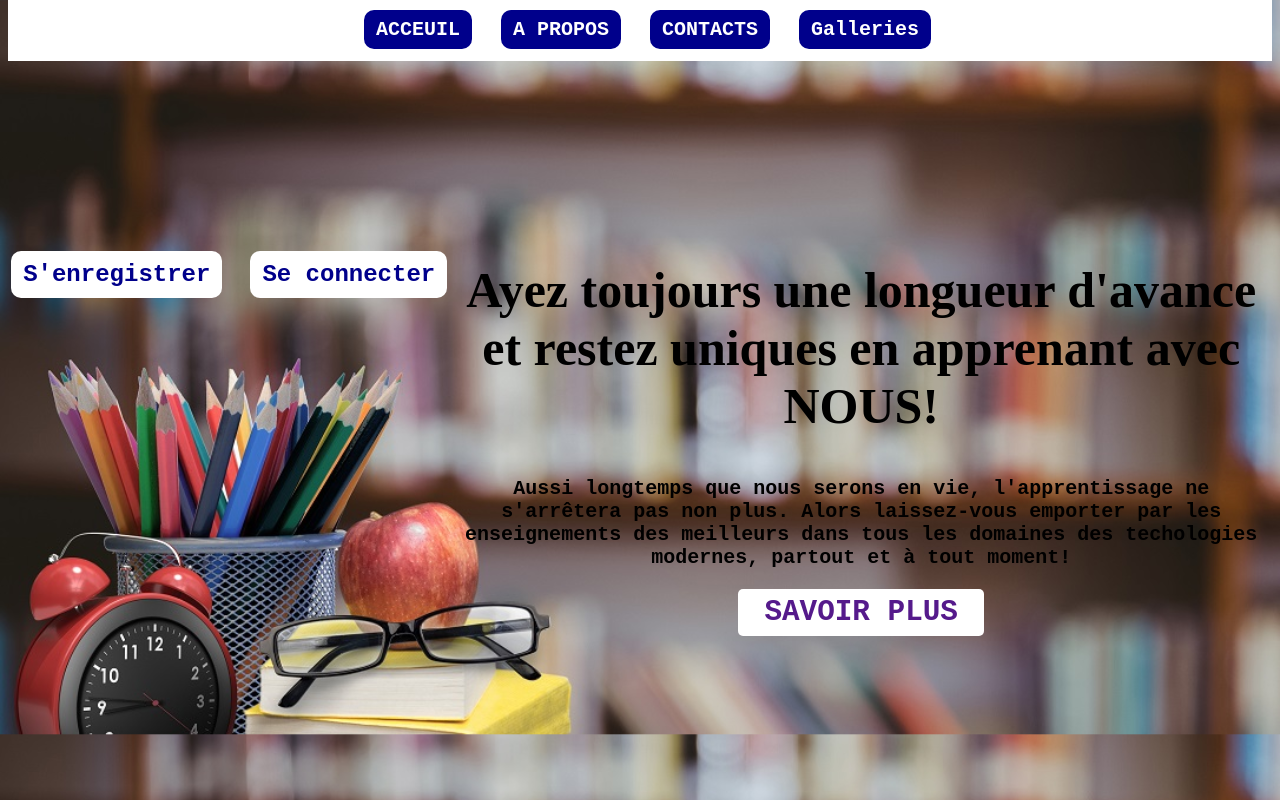
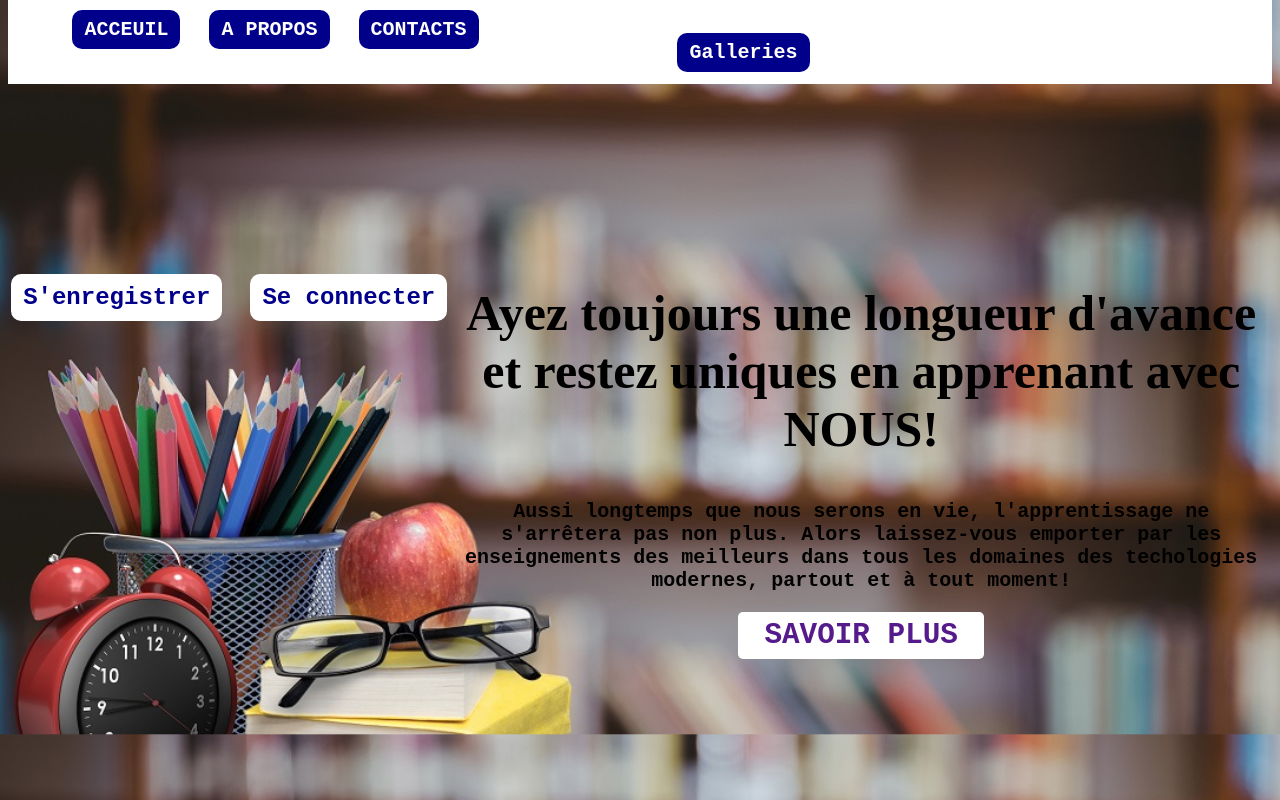
Before and after one commit to pmakengo/work2masterclass, a plain HTML site: page index.html in a window 1280 px wide. Drawn offline with Linux system fonts and the light colour scheme.

Commit message:
add spaces

```diff
--- a/index.html
+++ b/index.html
@@ -12,7 +12,16 @@
 			<ul>
 				<li><a href="">ACCEUIL</a></li>
 				<li><a href="">A PROPOS</a></li>
-				<li><a href="">CONTACTS</a></li>
+				<li><a href="">CONTACTS</a></li> &nbsp;&nbsp;&nbsp;&nbsp;&nbsp;&nbsp;&nbsp;&nbsp;&nbsp;&nbsp;&nbsp;&nbsp;&nbsp;&nbsp;&nbsp;&nbsp;&nbsp;
+				&nbsp;&nbsp;&nbsp;&nbsp;&nbsp;&nbsp;&nbsp;&nbsp;&nbsp;&nbsp;&nbsp;&nbsp;&nbsp;&nbsp;&nbsp;&nbsp;&nbsp;&nbsp;&nbsp;&nbsp;&nbsp;&nbsp;&nbsp;
+				&nbsp;&nbsp;&nbsp;&nbsp;&nbsp;&nbsp;&nbsp;&nbsp;&nbsp;&nbsp;&nbsp;&nbsp;&nbsp;&nbsp;&nbsp;&nbsp;&nbsp;&nbsp;&nbsp;&nbsp;&nbsp;&nbsp;&nbsp;
+				&nbsp;&nbsp;&nbsp;&nbsp;&nbsp;&nbsp;&nbsp;&nbsp;&nbsp;&nbsp;&nbsp;&nbsp;&nbsp;&nbsp;&nbsp;&nbsp;&nbsp;&nbsp;&nbsp;&nbsp;&nbsp;&nbsp;&nbsp;
+				&nbsp;&nbsp;&nbsp;&nbsp;&nbsp;&nbsp;&nbsp;&nbsp;&nbsp;&nbsp;&nbsp;&nbsp;&nbsp;&nbsp;&nbsp;&nbsp;&nbsp;&nbsp;&nbsp;&nbsp;&nbsp;&nbsp;&nbsp;
+				&nbsp;&nbsp;&nbsp;&nbsp;&nbsp;&nbsp;&nbsp;&nbsp;&nbsp;&nbsp;&nbsp;&nbsp;&nbsp;&nbsp;&nbsp;&nbsp;&nbsp;&nbsp;&nbsp;&nbsp;&nbsp;&nbsp;&nbsp;
+				&nbsp;&nbsp;&nbsp;&nbsp;&nbsp;&nbsp;&nbsp;&nbsp;&nbsp;&nbsp;&nbsp;&nbsp;&nbsp;&nbsp;&nbsp;&nbsp;&nbsp;&nbsp;&nbsp;&nbsp;&nbsp;&nbsp;&nbsp;
+				&nbsp;&nbsp;&nbsp;&nbsp;&nbsp;&nbsp;&nbsp;&nbsp;&nbsp;&nbsp;&nbsp;&nbsp;&nbsp;&nbsp;&nbsp;&nbsp;&nbsp;&nbsp;&nbsp;&nbsp;&nbsp;&nbsp;&nbsp;
+				&nbsp;&nbsp;&nbsp;&nbsp;&nbsp;&nbsp;&nbsp;&nbsp;&nbsp;&nbsp;&nbsp;&nbsp;&nbsp;&nbsp;&nbsp;&nbsp;&nbsp;&nbsp;&nbsp;&nbsp;&nbsp;&nbsp;&nbsp;
+				&nbsp;&nbsp;&nbsp;&nbsp;&nbsp;&nbsp;&nbsp;&nbsp;&nbsp;&nbsp;&nbsp;&nbsp;&nbsp;&nbsp;&nbsp;&nbsp;&nbsp;&nbsp;&nbsp;&nbsp;&nbsp;&nbsp;&nbsp;
 				<li><a href="">Galleries</a></li>
 			</ul>
 		</nav>
```
